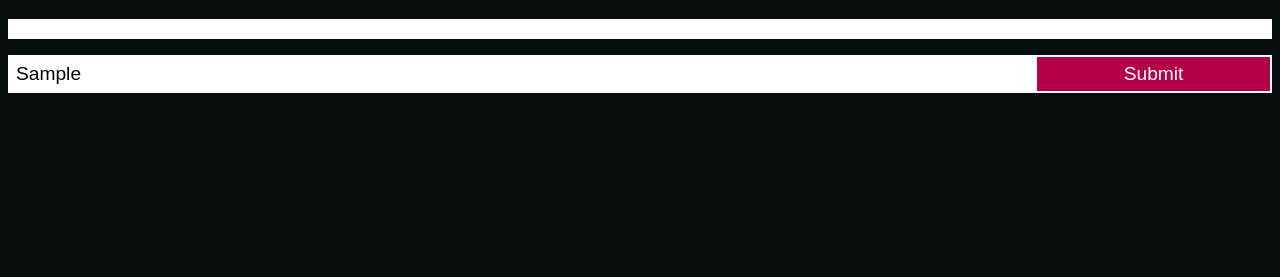
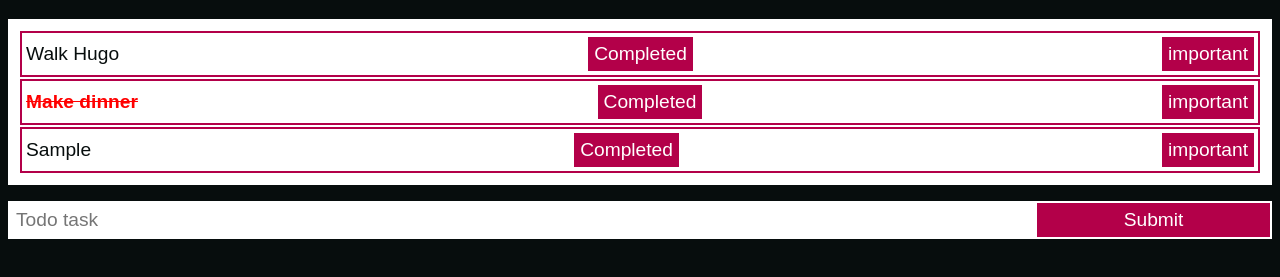
Before and after one commit to elspear/javascript-projects, a plain HTML site: page todo-list-starter/index.html in a window 1280 px wide. Both pictures are taken after typing "Sample" into the empty fields and a click on the button "Submit". Shown: the part 61-338 px from the top of the page. Drawn offline with Linux system fonts and the light colour scheme.

Commit message:
completed basic todo list

```diff
--- a/todo-list-starter/script.js
+++ b/todo-list-starter/script.js
@@ -1,15 +1,83 @@
+let todoTasks = ["Walk Hugo", "Make dinner"];
+let todoTaskStatus = [false, true];
+let todoTaskImportant = [false, true]; //track important tasks
+
+
 const addTask = () => {
+    const newTask = document.getElementById("new-task-text");
+    if (newTask.value) {
+        todoTasks.push(newTask.value);
+        todoTaskStatus.push(false);
+        todoTaskImportant.push(false); // new tasks marked as not important
+        newTask.value = "";
+        updateTodoList();
+    }
 
 };
 
 const updateTodoList = () => {
+    const todoList = document.getElementById("todo-list");
+    todoList.innerHTML = "";
+    for (const [index, task] of todoTasks.entries()) {
+        const newTodoTaskElement = createNewTodoItemElement(task, index);
+        todoList.appendChild(newTodoTaskElement);
+    }
 
 };
 
 const createNewTodoItemElement = (task, index) => {
+    // create <p> element to store task description
+    const newTodoTaskTextElement = document.createElement("p");
+    newTodoTaskTextElement.innerText = task;
+
+    // apply a CSS value to completed items
+    if (todoTaskStatus[index] === true) {
+        newTodoTaskTextElement.classList.add("complete");
+    }
+
+    // apply a CSS value to important items
+    if (todoTaskImportant[index] === true) {
+        newTodoTaskTextElement.classList.add("important");
+    };
+
+    // create <li> element to contain the <p>
+    const newToDoTaskElement = document.createElement("li");
+    newToDoTaskElement.appendChild(newTodoTaskTextElement);
+
+    // adding a button to mark each item as complete
+    const completeButtonElement = document.createElement("input");
+    completeButtonElement.type = "button";
+    completeButtonElement.value = "Completed";
+    completeButtonElement.onclick = function () {
+        toggleComplete(index);
+    };
+    newToDoTaskElement.appendChild(completeButtonElement);
+
+    // button to mark importance
+    const importantButtonElement = document.createElement("input");
+    importantButtonElement.type = "button";
+    importantButtonElement.value = "important";
+    importantButtonElement.onclick = function () {
+        toggleImportant(index);
+    };
+    newToDoTaskElement.appendChild(importantButtonElement);
+
+    return newToDoTaskElement;
 
 };
 
 const toggleComplete = (index) => {
+    if (todoTaskStatus[index] === false) {
+        todoTaskStatus[index] = true;
+    } else {
+        todoTaskStatus[index] = false;
+    }
+    updateTodoList();
+};
 
-};
+const toggleImportant = (index) => {
+    todoTaskImportant[index] = !todoTaskImportant[index];
+    updateTodoList();
+}
+
+updateTodoList();
--- a/todo-list-starter/styles.css
+++ b/todo-list-starter/styles.css
@@ -52,3 +52,8 @@ input[type="button"] {
 .complete {
     text-decoration: line-through;
 }
+
+.important {
+    font-weight: bold;
+    color: red;
+}
```
